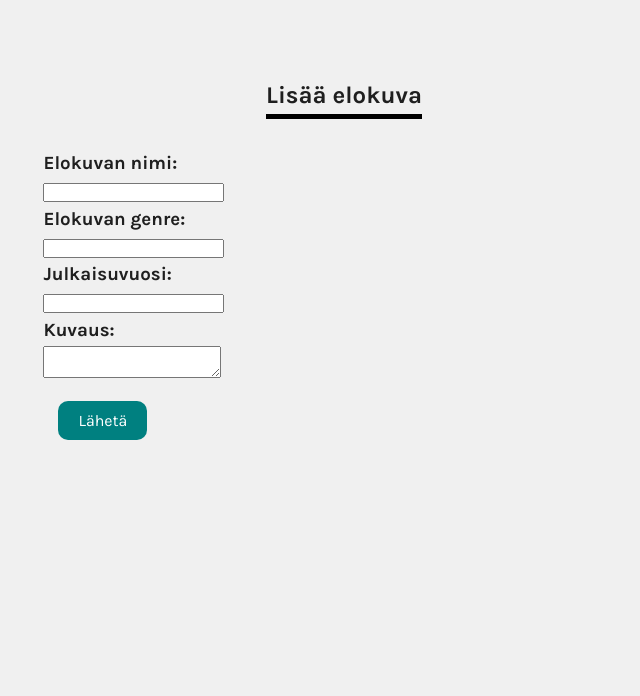
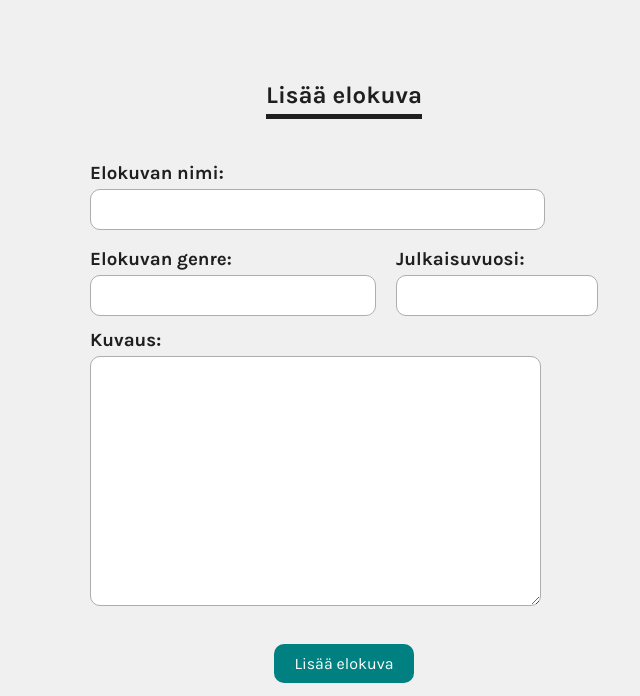
Before and after one commit to johannaspo/elokuvakerho, a Flask app: page /films/add_film in a window 1280 px wide. Shown: the part 104-800 px from the top of the page, without its empty margins (296-936 px from the left). Run offline with Flask 2, Linux system fonts and the light colour scheme; the visitor is signed in with stand-in values (Sample User, id 1).

Commit message:
ulkoasun viilausta edelleen

```diff
--- a/forms.py
+++ b/forms.py
@@ -11,10 +11,10 @@ class LoginForm(FlaskForm):
 class AddFilmForm(FlaskForm):
     name = StringField("name", validators=[DataRequired(message="Nimi vaaditaan")])
     genre = StringField("genre", validators=[DataRequired(message="Genre vaaditaan")])
-    release_year = IntegerField("release_year", validators=[DataRequired(message="Julkaisuvuosi vaaditaan"),
+    release_year = IntegerField("release_year", validators=[DataRequired(message="Julkaisuvuosi vaaditaan numerona"),
         NumberRange(min=0, message="Vuosiluvuon on oltava positiivinen")])
     description = TextAreaField("description", validators=[DataRequired(message="Kuvaus vaaditaan")])
-    submit = SubmitField("Lähetä")
+    submit = SubmitField("Lisää elokuva")
 
 class ReviewForm(FlaskForm):
     stars = RadioField("stars", choices=[(1,1),(2,2),(3,3),(4,4),(5,5)], default=1, validators=[DataRequired()])
--- a/static/css/style.css
+++ b/static/css/style.css
@@ -24,8 +24,16 @@ h1 {
 }
 
 h2 {
-    border-bottom: 5px solid black;
+    border-bottom: 5px solid rgb(31, 31, 31);
     display: inline-block;
+}
+
+.centered {
+    text-align: center;
+}
+
+.no-underline {
+    border-bottom: 0px;
 }
 
 a {
@@ -54,7 +62,7 @@ a:hover {
 
 .login {
     width: fit-content;
-    padding-top: 10vh;
+    padding-top: 8vh;
     margin: 0 auto;
 }
 
@@ -64,13 +72,14 @@ a:hover {
 
 .submit {
     text-align: center;
+    margin-bottom: 30px;
 }
 
 .text-block {
     text-align: center;
 }
 
-.form {
+.login form {
     width: fit-content;
     margin: 0 auto;
 }
@@ -80,6 +89,10 @@ a:hover {
     margin: 15px;
     padding: 15px;
     border-radius: 15px;
+}
+
+.line-breaks {
+    white-space: pre-wrap;
 }
 
 nav {
@@ -129,44 +142,101 @@ nav {
     border: none;
     color: white;
     padding: 10px 20px;
-    margin: 15px;
+    margin-top: 15px;
     text-align: center;
     text-decoration: none;
-    display: inline-block;
     font-size: 16px;
     font-family: 'Karla', sans-serif;
     border-radius: 10px;
   }
 
-  .button:hover {
+.button:hover {
     cursor:pointer;
     background-color: tomato;
   }
 
-  .table_background {
+.listing {
     display: flex;
-    background-color: white;
-    border-radius: 15px;
+    margin: 10px 0 60px 0;
 }
 
 table {
     border-collapse: collapse;
     width: 100%;
-    border-radius: 15px;
     overflow: hidden;
     text-align: center;
     table-layout: fixed;
+}
+
+table .button {
+    margin: 15px;
 }
 
 th {
     padding: 20px;
 }
 
-table,
 td {
     padding: 8px 8px 8px 20px;
 }
 
-tr:nth-child(even) {
+.review-link {
+    margin-top: 10px;
+}
+
+tr:nth-child(odd) {
     background-color: rgb(221, 231, 231);
 }
+
+.larger-line-height {
+    line-height: 2.5;
+}
+
+form {
+    width: fit-content;
+    margin: 0 auto;
+}
+
+.form-group {
+    padding: 10px 0 15px 0;
+}
+
+.form-field {
+    background-color: white;
+    padding: 10px;
+    border-radius: 10px;
+    border: 1px solid rgb(173, 173, 173);
+    font-family: 'Karla', sans-serif;
+    font-size: 16px;
+    color: rgb(31, 31, 31);
+}
+
+.inline {
+    display:flex;
+    flex-direction:row;
+    align-items: flex-end;
+}
+
+.left {
+    display:flex;
+    flex-direction:column;
+    margin-right: 20px;
+}
+
+.right {
+    display:flex;
+    flex-direction:column;
+}
+
+.text {
+    padding: 20px;
+}
+
+ol {
+    line-height: 2;
+    padding: 20px;
+}
+
+ol li {
+    padding: 10px;
+}
--- a/templates/add_film.html
+++ b/templates/add_film.html
@@ -10,33 +10,35 @@
             {{ form.csrf_token }}
             <div class="form-group">
                 <h3>Elokuvan nimi:</h3>
-                {{ form.name }}
+                {{ form.name(size=50, class="form-field") }}
                 {% for error in form.name.errors %}
-                <span style="color: red;">[{{ error }}]</span>
+                <p style="color: red;">[{{ error }}]</p>
                 {% endfor %}
             </div>
-            <div class="form-group">
+            <div class="inline">
+                <div class="left">
                     <h3>Elokuvan genre:</h3>
-                {{ form.genre }}
+                    {{ form.genre(size=30, class="form-field") }}
                     {% for error in form.genre.errors %}
-                <span style="color: red;">[{{ error }}]</span>
+                    <p style="color: red;">[{{ error }}]</p>
                     {% endfor %}
                 </div>
-            <div class="form-group">
+                <div class="right">
                     <h3>Julkaisuvuosi:</h3>
-                {{ form.release_year }}
+                    {{ form.release_year(size=14, class="form-field") }}
                     {% for error in form.release_year.errors %}
-                <span style="color: red;">[{{ error }}]</span>
+                    <p style="color: red;">[{{ error }}]</p>
                     {% endfor %}
+                </div>
             </div>
             <div class="form-group">
                 <h3>Kuvaus:</h3>
-                {{ form.description }}
+                {{ form.description(cols=49, rows=12, class="form-field") }}
                 {% for error in form.description.errors %}
-                <span style="color: red;">[{{ error }}]</span>
+                <p style="color: red;">[{{ error }}]</p>
                 {% endfor %}
             </div>
-            {{ form.submit(class="button") }}
+            <div class="submit">{{ form.submit(class="button") }}</div>
         </form>
     </div>
     {% else %}
--- a/templates/film.html
+++ b/templates/film.html
@@ -11,7 +11,7 @@
                     <input type="hidden" name="csrf_token" value="{{ session.csrf_token }}">
                 </form>
             {% endif %}
-            <a href="{{ id }}/reviews">Arvostele ja lue arvostelut</a>
+            <p class="review-link"><a href="{{ id }}/reviews">Arvostele ja lue arvostelut</a></p>
         </header>
         <div class="boxed">
             <h3>Julkaisuvuosi: </h3> {{ release_year}}
@@ -20,7 +20,8 @@
             <h3>Genre: </h3> {{ genre }}
         </div>
         <div class="boxed">
-            <h3>Kuvaus: </h3> {{ description}}
+            <h3>Kuvaus: </h3>
+            <p class="line-breaks">{{ description}}</p>
         </div>
         <div class="boxed">
             <h3>Lainassa: </h3> {{ checked_out }}
--- a/templates/loans.html
+++ b/templates/loans.html
@@ -6,7 +6,7 @@
         <header>
             <h2>Lainatut elokuvat</h2>
         </header>
-        <div class="table_background">
+        <div class="listing">
             <table>
                 <tr>
                     <th>Elokuva</th>
--- a/templates/success.html
+++ b/templates/success.html
@@ -4,7 +4,7 @@
     {% if session.username %}
     <div class ="content">
         <header>
-            <h2>{{ message | safe }}</h2>
+            <h2 class="no-underline">{{ message | safe }}</h2>
         </header>
     </div>
     {% endif %}
```
Also changed, not shown: templates/add_member.html (+16 -13 lines), templates/admin.html (+5 -3 lines), templates/films.html (+9 -3 lines), templates/index.html (+26 -13 lines), templates/members.html (+10 -3 lines), templates/reviews.html (+10 -8 lines). Lines whose indentation alone changed are shown as unchanged.
